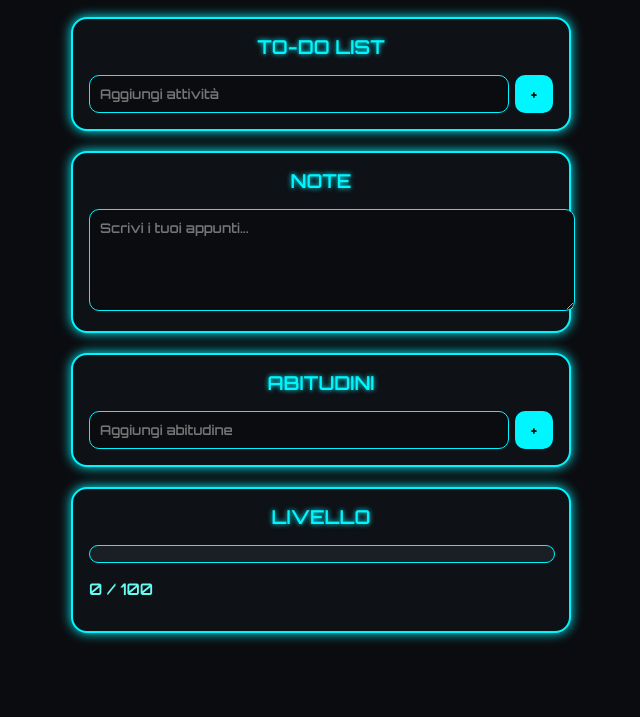
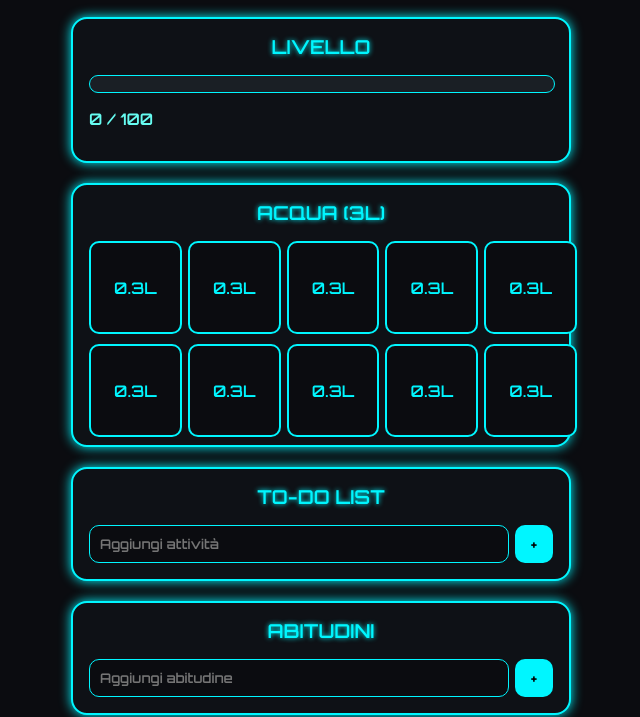
Before and after one commit to Spandalfo/ricordino, a plain HTML site: page index.html in a window 1280 px wide. Shown: the part 112-829 px from the top of the page, without its empty margins (319-959 px from the left). Before the commit the page ends 800 px from the top, so only its background shows below. Drawn offline with Linux system fonts and the light colour scheme.

Commit message:
Add files via upload

```diff
--- a/index.html
+++ b/index.html
@@ -12,17 +12,23 @@
     <h1>THE SYSTEM</h1>
 
     <div class="card">
+      <h2>LIVELLO</h2>
+      <div class="progress-bar"><div id="level-progress"></div></div>
+      <p><span id="points">0</span> / 100</p>
+    </div>
+
+    <div class="card">
+      <h2>ACQUA (3L)</h2>
+      <div id="water-tracker"></div>
+    </div>
+
+    <div class="card">
       <h2>TO-DO LIST</h2>
       <ul id="todo-list"></ul>
       <div class="input-group">
         <input type="text" id="todo-input" placeholder="Aggiungi attività" />
         <button onclick="addTodo()">+</button>
       </div>
-    </div>
-
-    <div class="card">
-      <h2>NOTE</h2>
-      <textarea id="note-area" placeholder="Scrivi i tuoi appunti..."></textarea>
     </div>
 
     <div class="card">
@@ -35,9 +41,8 @@
     </div>
 
     <div class="card">
-      <h2>LIVELLO</h2>
-      <div class="progress-bar"><div id="level-progress"></div></div>
-      <p><span id="points">0</span> / 100</p>
+      <h2>NOTE</h2>
+      <textarea id="note-area" placeholder="Scrivi i tuoi appunti..."></textarea>
     </div>
 
     <audio id="level-up-sound" src="https://actions.google.com/sounds/v1/cartoon/clang_and_wobble.ogg" preload="auto"></audio>
--- a/script.js
+++ b/script.js
@@ -1,3 +1,4 @@
+
 let points = parseInt(localStorage.getItem('points')) || 0;
 let level = Math.floor(points / 100) + 1;
 
@@ -50,3 +51,22 @@ function updateProgressBar() {
   const progress = (points % 100);
   document.getElementById('level-progress').style.width = progress + '%';
 }
+
+// Water tracker
+function loadWater() {
+  const saved = JSON.parse(localStorage.getItem('water') || '[]');
+  const container = document.getElementById('water-tracker');
+  container.innerHTML = '';
+  for (let i = 0; i < 10; i++) {
+    const div = document.createElement('div');
+    div.className = 'water-glass' + (saved[i] ? ' filled' : '');
+    div.innerText = '0.3L';
+    div.onclick = () => {
+      div.classList.toggle('filled');
+      saved[i] = div.classList.contains('filled');
+      localStorage.setItem('water', JSON.stringify(saved));
+    };
+    container.appendChild(div);
+  }
+}
+loadWater();
--- a/style.css
+++ b/style.css
@@ -1,3 +1,4 @@
+
 body {
   margin: 0;
   padding: 0;
@@ -88,3 +89,29 @@ button:hover {
   border-radius: 10px;
   box-shadow: 0 0 8px #00f6ff;
 }
+#water-tracker {
+  display: grid;
+  grid-template-columns: repeat(5, 1fr);
+  gap: 10px;
+  margin-top: 10px;
+}
+.water-glass {
+  width: 100%;
+  aspect-ratio: 1 / 1;
+  background-color: #0b0c10;
+  border: 2px solid #00f6ff;
+  border-radius: 10px;
+  display: flex;
+  justify-content: center;
+  align-items: center;
+  color: #00f6ff;
+  font-weight: bold;
+  cursor: pointer;
+  transition: all 0.3s ease;
+}
+.water-glass.filled {
+  background-color: #00f6ff;
+  color: #000;
+  text-decoration: line-through;
+  box-shadow: 0 0 10px #00f6ff;
+}
```
